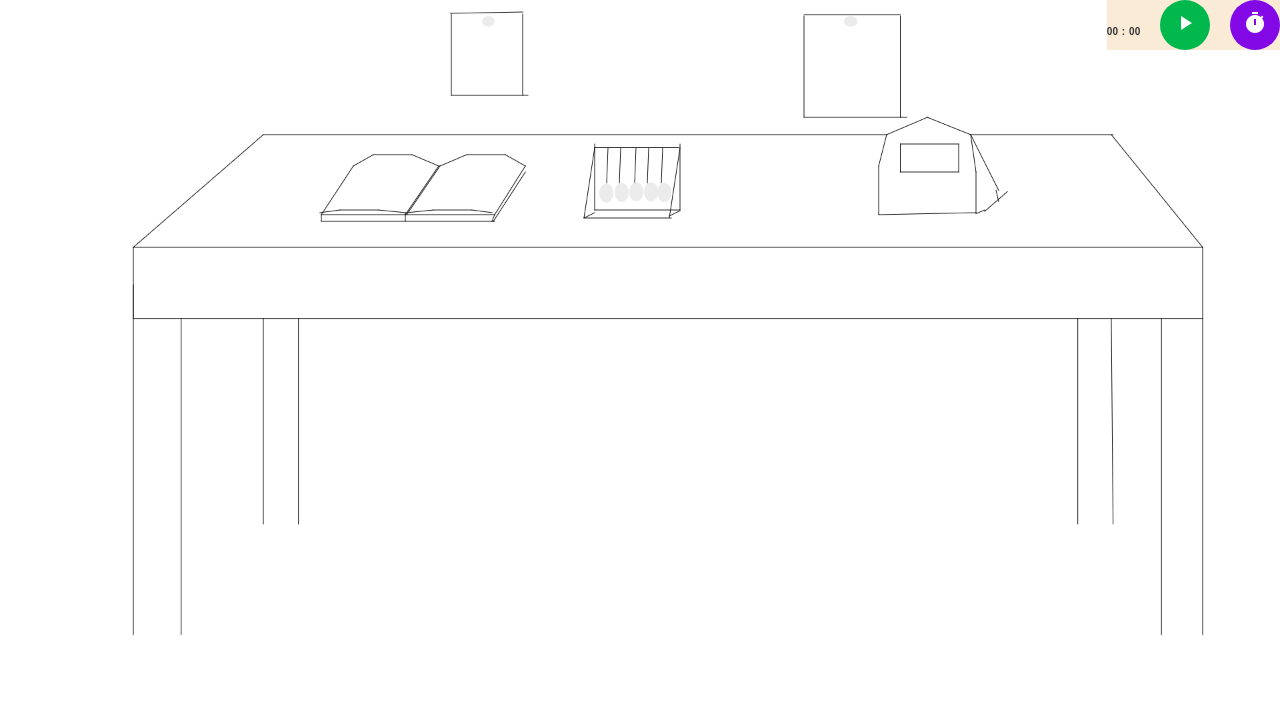
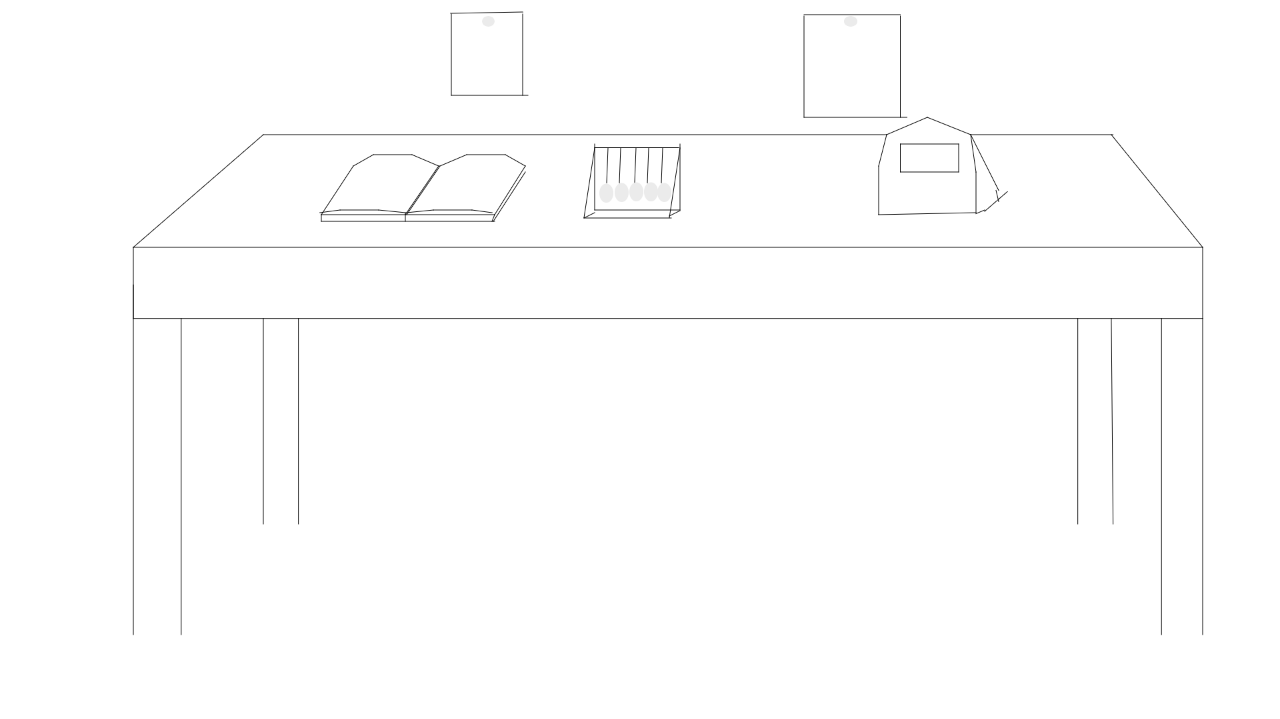
Before and after one commit to SachiMehta/Wellness_Park_2, a Flask app: page /den in a window 1280 px wide. Shown: the top 719 px of the page. Run offline with Flask 2, Linux system fonts and the light colour scheme; some libraries are stand-ins or nearby versions; some web fonts are replaced.

Commit message:
moved some stuff around

```diff
--- a/static/den.js
+++ b/static/den.js
@@ -18,11 +18,108 @@ function hover2(page, element) {
 
   }
 
-window.addEventListener('beforeunload', pageClosed);
+   if ( window.history.replaceState ) {
+	window.history.replaceState( null, null, window.location.href );
 
-function pageClosed()
-{
-  document.getElementById('updateViewHid').value = "close";
-  document.getElementById("updateView").click();
-  window.onbeforeunload = null;
-}
+   }
+
+
+
+
+
+
+//class Timer {
+//   constructor(root) {
+//     root.innerHTML = Timer.getHTML();
+//
+
+//     this.el = {
+//       minutes: root.querySelector(".timer__part--minutes"),
+//       seconds: root.querySelector(".timer__part--seconds"),
+//       control: root.querySelector(".timer__btn--control"),
+//       reset: root.querySelector(".timer__btn--reset")
+//     };
+
+//     this.interval = null;
+//     this.remainingSeconds = 0;
+
+//     this.el.control.addEventListener("click", () => {
+//       if (this.interval === null) {
+//         this.start();
+//       } else {
+//         this.stop();
+//       }
+//     });
+
+//     this.el.reset.addEventListener("click", () => {
+//       const inputMinutes = prompt("Enter number of minutes:");
+
+//       if (inputMinutes < 60) {
+//         this.stop();
+//         this.remainingSeconds = inputMinutes * 60;
+//         this.updateInterfaceTime();
+//       }
+//     });
+//   }
+
+//   updateInterfaceTime() {
+//     const minutes = Math.floor(this.remainingSeconds / 60);
+//     const seconds = this.remainingSeconds % 60;
+
+//     this.el.minutes.textContent = minutes.toString().padStart(2, "0");
+//     this.el.seconds.textContent = seconds.toString().padStart(2, "0");
+//   }
+
+//   updateInterfaceControls() {
+//     if (this.interval === null) {
+//       this.el.control.innerHTML = `<span class="material-icons">play_arrow</span>`;
+//       this.el.control.classList.add("timer__btn--start");
+//       this.el.control.classList.remove("timer__btn--stop");
+//     } else {
+//       this.el.control.innerHTML = `<span class="material-icons">pause</span>`;
+//       this.el.control.classList.add("timer__btn--stop");
+//       this.el.control.classList.remove("timer__btn--start");
+//     }
+//   }
+
+//   start() {
+//     if (this.remainingSeconds === 0) return;
+
+//     this.interval = setInterval(() => {
+//       this.remainingSeconds--;
+//       this.updateInterfaceTime();
+
+//       if (this.remainingSeconds === 0) {
+//         this.stop();
+//       }
+//     }, 1000);
+
+//     this.updateInterfaceControls();
+//   }
+
+//   stop() {
+//     clearInterval(this.interval);
+
+//     this.interval = null;
+
+//     this.updateInterfaceControls();
+//   }
+
+//   static getHTML() {
+//     return `
+// 			<span class="timer__part timer__part--minutes">00</span>
+// 			<span class="timer__part">:</span>
+// 			<span class="timer__part timer__part--seconds">00</span>
+// 			<button type="button" class="timer__btn timer__btn--control timer__btn--start">
+// 				<span class="material-icons">play_arrow</span>
+// 			</button>
+// 			<button type="button" class="timer__btn timer__btn--reset">
+// 				<span class="material-icons">timer</span>
+// 			</button>
+// 		`;
+//   }
+// }
+
+// new Timer(
+//   document.querySelector(".timer"),
+// );
--- a/static/script.js
+++ b/static/script.js
@@ -1,34 +1,3 @@
-function hover2(page, element) {
-  // if page reference is nav access the nav folder
-    img_ID2.setAttribute('src', "/static/img/"+ page +"/nav" + element + ".png");
-  }
-
-  function unhover2(page) {
-    // if the page reference is nav accesss the nav folder
-    img_ID2.setAttribute('src', "/static/img/"+ page);
-  }
-
-  function sub(mood = "ignore", updat="ignore") {
-    if (mood != "ignore")
-    {document.getElementById('moodInput').value = mood;
-    document.getElementById("moodsub").click();}
-    else if (updat!= "ignore")
-    {document.getElementById('updateViewHid').value = updat;
-      document.getElementById("updateView").click();}
-
-  }
-
-window.addEventListener('beforeunload', pageClosed);
-
-function pageClosed()
-{
-  document.getElementById('updateViewHid').value = "close";
-  document.getElementById("updateView").click();
-  window.onbeforeunload = null;
-}
-
-
-
 
 window.onload = function() {
   var ImageMap = function(map, img) {
@@ -106,99 +75,7 @@ function music() {
   }
 };
 
-class Timer {
-  constructor(root, root2) {
-    root.innerHTML = Timer.getHTML();
-    root2.innerHTML = Timer.getHTML();
 
-    this.el = {
-      minutes: root.querySelector(".timer__part--minutes"),
-      seconds: root.querySelector(".timer__part--seconds"),
-      control: root.querySelector(".timer__btn--control"),
-      reset: root.querySelector(".timer__btn--reset")
-    };
 
-    this.interval = null;
-    this.remainingSeconds = 0;
 
-    this.el.control.addEventListener("click", () => {
-      if (this.interval === null) {
-        this.start();
-      } else {
-        this.stop();
-      }
-    });
-
-    this.el.reset.addEventListener("click", () => {
-      const inputMinutes = prompt("Enter number of minutes:");
-
-      if (inputMinutes < 60) {
-        this.stop();
-        this.remainingSeconds = inputMinutes * 60;
-        this.updateInterfaceTime();
-      }
-    });
-  }
-
-  updateInterfaceTime() {
-    const minutes = Math.floor(this.remainingSeconds / 60);
-    const seconds = this.remainingSeconds % 60;
-
-    this.el.minutes.textContent = minutes.toString().padStart(2, "0");
-    this.el.seconds.textContent = seconds.toString().padStart(2, "0");
-  }
-
-  updateInterfaceControls() {
-    if (this.interval === null) {
-      this.el.control.innerHTML = `<span class="material-icons">play_arrow</span>`;
-      this.el.control.classList.add("timer__btn--start");
-      this.el.control.classList.remove("timer__btn--stop");
-    } else {
-      this.el.control.innerHTML = `<span class="material-icons">pause</span>`;
-      this.el.control.classList.add("timer__btn--stop");
-      this.el.control.classList.remove("timer__btn--start");
-    }
-  }
-
-  start() {
-    if (this.remainingSeconds === 0) return;
-
-    this.interval = setInterval(() => {
-      this.remainingSeconds--;
-      this.updateInterfaceTime();
-
-      if (this.remainingSeconds === 0) {
-        this.stop();
-      }
-    }, 1000);
-
-    this.updateInterfaceControls();
-  }
-
-  stop() {
-    clearInterval(this.interval);
-
-    this.interval = null;
-
-    this.updateInterfaceControls();
-  }
-
-  static getHTML() {
-    return `
-			<span class="timer__part timer__part--minutes">00</span>
-			<span class="timer__part">:</span>
-			<span class="timer__part timer__part--seconds">00</span>
-			<button type="button" class="timer__btn timer__btn--control timer__btn--start">
-				<span class="material-icons">play_arrow</span>
-			</button>
-			<button type="button" class="timer__btn timer__btn--reset">
-				<span class="material-icons">timer</span>
-			</button>
-		`;
-  }
-}
-
-new Timer(
-  document.querySelector(".timer"),
-  document.querySelector(".topcorner")
-);
+//
--- a/templates/den.html
+++ b/templates/den.html
@@ -21,7 +21,7 @@
   <area shape="rect" coords="1040, 152, 1184, 249" onmouseover="hover('den', 'timer');" onmouseout="unhover('den');"
     onclick="openNav('timerOverlay')" />
     <input type="hidden" name="updateViewHid" id="updateViewHid">
-    <input type="submit" id="updateView" style="visibility: hidden;"  name="updateView">
+    <input type="submit" id="updateView" style="display: none;"  name="updateView">
 </form>
 </map>
 
@@ -111,7 +111,7 @@
               onmouseout="unhover2('den/mood/nav{{set}}.png');" onclick="sub(mood='5')" />
 
             <input type="hidden" name="moodInput" id="moodInput">
-            <input type="submit" id="moodsub" style="visibility: hidden;" name="mood">
+            <input type="submit" id="moodsub" style="display: none;" name="mood">
           </form>
         </map>
 
@@ -128,8 +128,22 @@
       <div class="inner-overlay-content">
         <h1 style="text-align: center;">Productivity Timer</h1>
 
+        <div style="display:inline">
+          <h2 style="display:inline"> <input dir="rtl" id="minuteNumber" type="number" value="25" style="  border: none;
+  display: inline;
+  font-family: inherit;
+  font-size: inherit;
+  padding: none;
+  background: none;"></h2><h2 style="display:inline">:</h2> <h2 style="display:inline" id ="secondNumber">00</h2>
+        <div>
+          <script> var input = document.getElementById('minuteNumber'); // get the input element
+input.addEventListener('input', resizeInput);
+// bind the "resizeInput" callback on "input" event
+resizeInput.call(input); // immediately call the function
 
-        <div class="timer"></div>
+function resizeInput() {
+  this.style.width = this.value.length * 8 + 50 + "px";}
+</script>
 
       </div>
     </div>
--- a/templates/index.html
+++ b/templates/index.html
@@ -14,9 +14,9 @@
     <button type="button" onclick="location.href='/park'" id="welcome-button"
         class="btn btn-success">begin</button>
     <button type="button" onclick="location.href='/logout'" id="welcome-button"
-        class="btn btn-danger">logout</button>
+        class="btn btn-success">logout</button>
     <button type="button" onclick="location.href='/about'" id="welcome-button"
-        class="btn btn-warning">about</button>
+        class="btn btn-success">about</button>
 
     {% else %}
 
```
Also changed, not shown: users.db, 4 other files.
